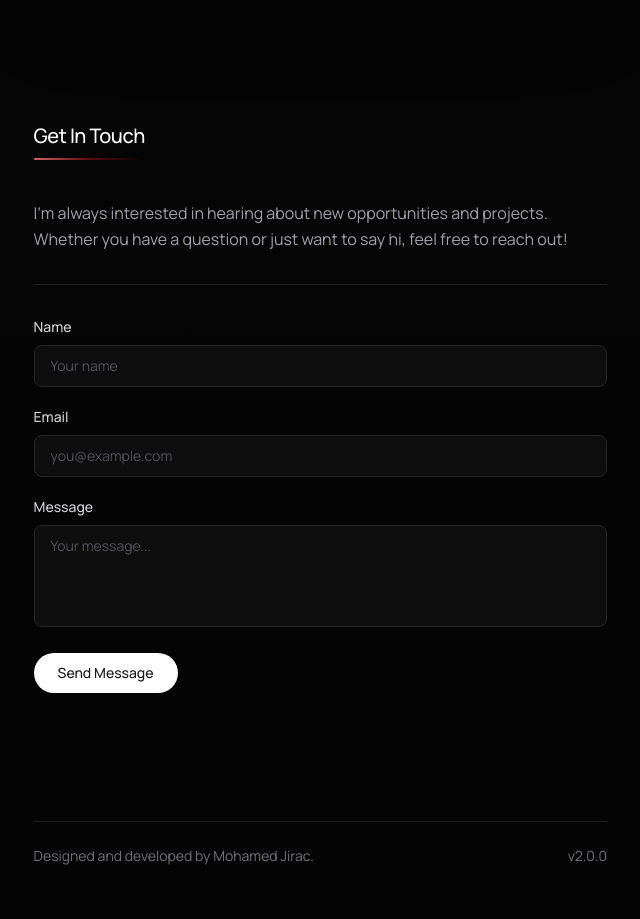
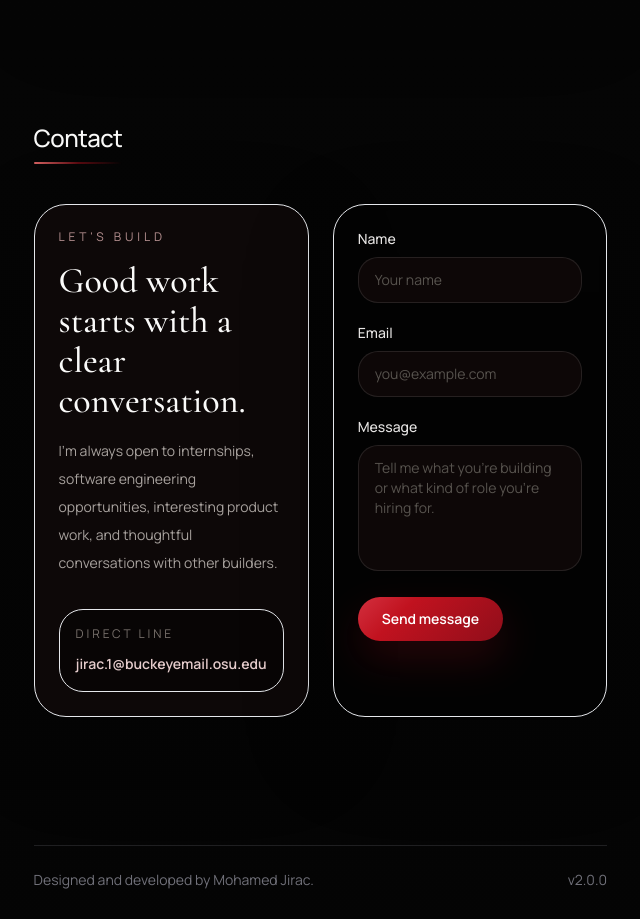
Before and after one commit to Mohamedj2020/PersonalPortfolio, a React (Create React App) app: page / in a window 1280 px wide. Shown: the part 4380-5299 px from the top of the page, without its empty margins (577-1217 px from the left). Built offline with nearby package versions, Linux system fonts and the light colour scheme; no server answers.

Commit message:
Apply forge-inspired portfolio redesign

```diff
--- a/src/components/ContactNew.tsx
+++ b/src/components/ContactNew.tsx
@@ -1,5 +1,6 @@
 import React from 'react';
 import { useForm, ValidationError } from '@formspree/react';
+import { personalData } from '../data';
 
 const ContactNew = () => {
   const formId = process.env.REACT_APP_FORMSPREE_ID || 'mgvnklbq';
@@ -7,32 +8,39 @@ const ContactNew = () => {
 
   return (
     <section id="contact" className="mb-16 scroll-mt-24 md:mb-24 lg:mb-32">
-      <h2 className="mb-10 text-xl font-medium tracking-tight text-white scroll-fade">
-        <span className="section-heading">Get In Touch</span>
+      <h2 className="mb-10 text-2xl font-medium tracking-tight text-stone-50 scroll-fade">
+        <span className="section-heading">Contact</span>
       </h2>
 
-      <div className="scroll-fade">
-        <p className="text-base leading-relaxed text-zinc-400 mb-8">
-          I'm always interested in hearing about new opportunities and projects.
-          Whether you have a question or just want to say hi, feel free to reach out!
-        </p>
+      <div className="grid gap-6 lg:grid-cols-[0.76fr,1.24fr]">
+        <div className="scroll-fade rounded-[32px] border border-red-500/12 bg-[rgba(17,10,10,0.72)] p-6 shadow-[0_30px_90px_rgba(0,0,0,0.28)] backdrop-blur-sm">
+          <p className="text-xs uppercase tracking-[0.32em] text-red-200/70">Let&apos;s Build</p>
+          <h3 className="mt-4 font-serif text-4xl text-stone-50">Good work starts with a clear conversation.</h3>
+          <p className="mt-4 text-sm leading-7 text-stone-400">
+            I&apos;m always open to internships, software engineering opportunities, interesting
+            product work, and thoughtful conversations with other builders.
+          </p>
 
-        <div className="mb-8">
+          <div className="mt-8 rounded-[24px] border border-white/6 bg-black/30 p-4">
+            <p className="text-xs uppercase tracking-[0.24em] text-stone-500">Direct line</p>
+            <a
+              href={`mailto:${personalData.email}`}
+              className="mt-3 inline-flex text-sm font-semibold text-red-100/90 transition-colors hover:text-stone-50"
+            >
+              {personalData.email}
+            </a>
+          </div>
         </div>
 
-        {/* Divider */}
-        <div className="h-px w-full bg-zinc-800/80 mb-8"></div>
-
-        {/* Contact Form */}
-        <div className="scroll-fade" style={{ transitionDelay: '150ms' }}>
+        <div className="scroll-fade rounded-[32px] border border-white/6 bg-black/30 p-6 shadow-[0_30px_90px_rgba(0,0,0,0.28)] backdrop-blur-sm" style={{ transitionDelay: '150ms' }}>
           {state.succeeded ? (
-            <div className="rounded-lg border border-emerald-500/20 bg-emerald-500/10 p-4">
-              <p className="text-sm font-medium text-emerald-400">Thanks! I'll get back to you soon.</p>
+            <div className="rounded-[24px] border border-red-500/18 bg-red-500/10 p-5">
+              <p className="text-sm font-semibold text-red-50">Message sent. I&apos;ll get back to you soon.</p>
             </div>
           ) : (
             <form onSubmit={handleSubmit} className="flex flex-col gap-5">
               <div>
-                <label htmlFor="name" className="block text-sm font-medium text-zinc-300 mb-2">
+                <label htmlFor="name" className="mb-2 block text-sm font-medium text-stone-200">
                   Name
                 </label>
                 <input
@@ -40,14 +48,14 @@ const ContactNew = () => {
                   id="name"
                   name="name"
                   required
-                  className="input-glow w-full rounded-lg border border-zinc-800 bg-zinc-900/50 px-4 py-2.5 text-sm text-white placeholder-zinc-600 outline-none transition-all focus:border-zinc-600"
+                  className="input-glow w-full rounded-[20px] border border-white/10 bg-[rgba(18,10,10,0.72)] px-4 py-3 text-sm text-stone-50 placeholder-stone-600 outline-none transition-all"
                   placeholder="Your name"
                 />
-                <ValidationError prefix="Name" field="name" errors={state.errors} className="text-red-400 text-xs mt-1" />
+                <ValidationError prefix="Name" field="name" errors={state.errors} className="mt-1 text-xs text-red-300" />
               </div>
 
               <div>
-                <label htmlFor="email" className="block text-sm font-medium text-zinc-300 mb-2">
+                <label htmlFor="email" className="mb-2 block text-sm font-medium text-stone-200">
                   Email
                 </label>
                 <input
@@ -55,35 +63,35 @@ const ContactNew = () => {
                   id="email"
                   name="email"
                   required
-                  className="input-glow w-full rounded-lg border border-zinc-800 bg-zinc-900/50 px-4 py-2.5 text-sm text-white placeholder-zinc-600 outline-none transition-all focus:border-zinc-600"
+                  className="input-glow w-full rounded-[20px] border border-white/10 bg-[rgba(18,10,10,0.72)] px-4 py-3 text-sm text-stone-50 placeholder-stone-600 outline-none transition-all"
                   placeholder="you@example.com"
                 />
-                <ValidationError prefix="Email" field="email" errors={state.errors} className="text-red-400 text-xs mt-1" />
+                <ValidationError prefix="Email" field="email" errors={state.errors} className="mt-1 text-xs text-red-300" />
               </div>
 
               <div>
-                <label htmlFor="message" className="block text-sm font-medium text-zinc-300 mb-2">
+                <label htmlFor="message" className="mb-2 block text-sm font-medium text-stone-200">
                   Message
                 </label>
                 <textarea
                   id="message"
                   name="message"
                   required
-                  rows={4}
-                  className="input-glow w-full rounded-lg border border-zinc-800 bg-zinc-900/50 px-4 py-2.5 text-sm text-white placeholder-zinc-600 outline-none transition-all focus:border-zinc-600 resize-none"
-                  placeholder="Your message..."
+                  rows={5}
+                  className="input-glow w-full resize-none rounded-[20px] border border-white/10 bg-[rgba(18,10,10,0.72)] px-4 py-3 text-sm text-stone-50 placeholder-stone-600 outline-none transition-all"
+                  placeholder="Tell me what you&apos;re building or what kind of role you&apos;re hiring for."
                 />
-                <ValidationError prefix="Message" field="message" errors={state.errors} className="text-red-400 text-xs mt-1" />
+                <ValidationError prefix="Message" field="message" errors={state.errors} className="mt-1 text-xs text-red-300" />
               </div>
 
               <button
                 type="submit"
                 disabled={state.submitting}
-                className="self-start inline-flex items-center rounded-full bg-white px-6 py-2.5 text-sm font-medium text-zinc-900 transition-colors hover:bg-zinc-200 disabled:opacity-50"
+                className="btn-gradient inline-flex w-fit items-center rounded-full px-6 py-3 text-sm font-semibold text-white shadow-[0_18px_40px_rgba(122,12,24,0.3)] transition-transform hover:-translate-y-0.5 disabled:opacity-50"
               >
-                {state.submitting ? 'Sending...' : 'Send Message'}
+                {state.submitting ? 'Sending...' : 'Send message'}
               </button>
-              <ValidationError errors={state.errors} className="text-red-400 text-xs" />
+              <ValidationError errors={state.errors} className="text-xs text-red-300" />
             </form>
           )}
         </div>
```
